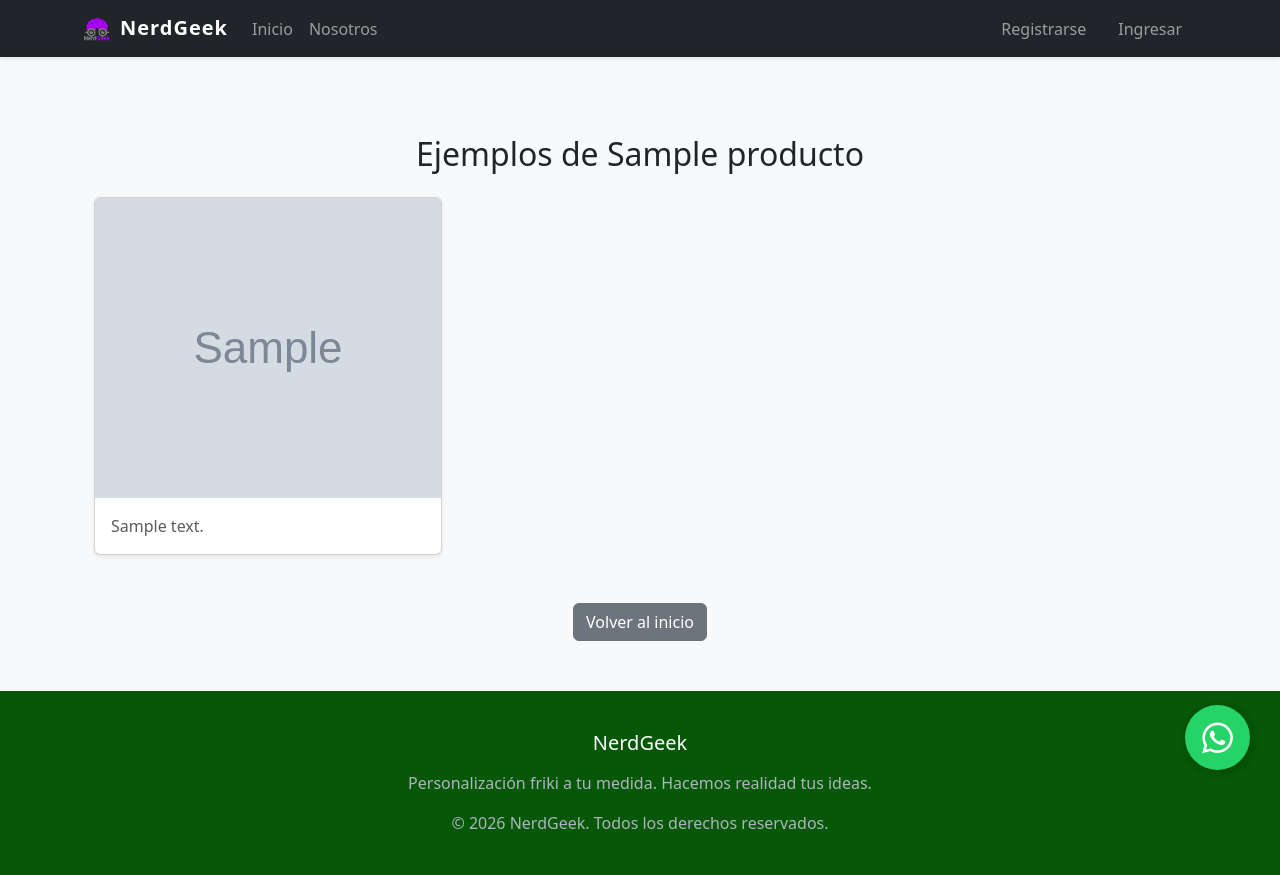
After one commit to Lperezhein/nerdgeekapp, a Django app: a page that uses tienda/templates/base.html in a window 1280 px wide. The commit adds this page. Run offline with Django 5.2, Linux system fonts and the light colour scheme; tables that the repository leaves empty hold one stand-in row (values such as "Sample post"); grey boxes marked "Sample" are stand-in pictures.

Commit message:
Implementación de galería de ejemplos clickeable y mejoras en admin

```diff
--- a/appnerdgeek/urls.py
+++ b/appnerdgeek/urls.py
@@ -28,3 +28,4 @@ urlpatterns = [
 
 if settings.DEBUG:
     urlpatterns += static(settings.MEDIA_URL, document_root=settings.MEDIA_ROOT)
+    urlpatterns += static(settings.STATIC_URL, document_root=settings.STATIC_ROOT)
--- a/tienda/models.py
+++ b/tienda/models.py
@@ -46,3 +46,13 @@ class MensajeChat(models.Model):
 
     def __str__(self):
         return f"Mensaje de {self.emisor} en Pedido #{self.pedido.id}"
+
+class Ejemplo(models.Model):
+    # Aquí hacemos la conexión. On_delete asegura que si borras el producto,
+    # se borren sus fotos de ejemplo.
+    producto = models.ForeignKey(Producto, on_delete=models.CASCADE, related_name='ejemplos')
+    imagen = models.ImageField(upload_to='ejemplos/')
+    descripcion = models.TextField(blank=True, null=True, help_text="Opcional: Breve descripción de este ejemplo")
+
+    def __str__(self):
+        return f"Ejemplo de {self.producto.nombre} ({self.id})"
--- a/tienda/templates/base.html
+++ b/tienda/templates/base.html
@@ -24,7 +24,7 @@
     <nav class="navbar navbar-expand-lg navbar-dark bg-dark shadow-sm sticky-top">
         <div class="container">
             <a class="navbar-brand" href="{% url 'home' %}">
-                <img src="{% static 'tienda/logo.png' %}" alt="Logo NerdGeek" height="30" class="d-inline-block align-text-top me-2">NerdGeek
+                <img src="{% static 'tienda/Logo.png' %}" alt="Logo NerdGeek" height="30" class="d-inline-block align-text-top me-2">NerdGeek
             </a>
             <button class="navbar-toggler" type="button" data-bs-toggle="collapse" data-bs-target="#navbarNav">
                 <span class="navbar-toggler-icon"></span>
@@ -43,12 +43,19 @@
                             <ul class="dropdown-menu dropdown-menu-end">
                                 <li><a class="dropdown-item" href="{% url 'mis_pedidos' %}">Mis Pedidos</a></li>
                                 <li><hr class="dropdown-divider"></li>
-                                <li><a class="dropdown-item text-danger" href="#">Cerrar Sesión</a></li>
+                                <li>
+                                    <form id="logout-form" action="{% url 'logout' %}" method="POST" style="display: none;">
+                                        {% csrf_token %}
+                                    </form>
+                                    <a class="dropdown-item text-danger" href="#" onclick="event.preventDefault(); document.getElementById('logout-form').submit();">
+                                        Cerrar Sesión
+                                    </a>
+                                </li>
                             </ul>
                         </li>
                     {% else %}
                         <a class="nav-link" href="{% url 'registro' %}">Registrarse</a>
-                        <a class="nav-link btn btn-outline-light ms-2 btn-sm px-3" href="#">Ingresar</a>
+                        <a class="nav-link btn btn-outline-light ms-2 btn-sm px-3" href="{% url 'login' %}">Ingresar</a>
                     {% endif %}
                 </div>
             </div>
@@ -66,7 +73,7 @@
             <div class="row">
                 <div class="col-md-12">
                     <h5 class="text-white mb-3">NerdGeek</h5>
-                    <p class="small">Personalización friki a tu medida. Hacemos realidad tus ideas.</p>
+                    <p class="large">Personalización friki a tu medida. Hacemos realidad tus ideas.</p>
                     <p class="mb-0">&copy; {% now "Y" %} NerdGeek. Todos los derechos reservados.</p>
                 </div>
             </div>
@@ -75,5 +82,35 @@
 
     <script src="https://cdn.jsdelivr.net/npm/bootstrap@5.3.0/dist/js/bootstrap.bundle.min.js"></script>
     {% block extra_js %}{% endblock %}
+    <a href="https://wa.me/56990559234" class="whatsapp-btn" target="_blank" rel="noopener noreferrer">
+    <i class="fab fa-whatsapp"></i>
+</a>
+
+<style>
+    .whatsapp-btn {
+        position: fixed;
+        bottom: 30px;      /* Distancia desde abajo */
+        right: 30px;       /* Distancia desde la derecha */
+        background-color: #25d366; /* Color oficial de WhatsApp */
+        color: white !important;
+        border-radius: 50px;
+        text-align: center;
+        font-size: 35px;
+        width: 65px;
+        height: 65px;
+        display: flex;
+        align-items: center;
+        justify-content: center;
+        z-index: 9999;     /* Para que siempre esté por encima de todo */
+        box-shadow: 2px 2px 10px rgba(0,0,0,0.2);
+        transition: transform 0.3s ease;
+        text-decoration: none;
+    }
+
+    .whatsapp-btn:hover {
+        transform: scale(1.1); /* Efecto de aumento al pasar el mouse */
+        background-color: #128c7e;
+    }
+</style>
 </body>
 </html>
--- a/tienda/templates/pedidos/crear_pedido.html
+++ b/tienda/templates/pedidos/crear_pedido.html
@@ -12,7 +12,7 @@
     <nav class="navbar navbar-dark bg-dark mb-4">
         <div class="container">
             <a class="navbar-brand" href="{% url 'home' %}">
-                <img src="{% static 'tienda/logo.png' %}" alt="Logo" width="30" height="30" class="d-inline-block align-text-top me-2">
+                <img src="{% static 'tienda Logo.png' %}" alt="Logo" width="30" height="30" class="d-inline-block align-text-top me-2">
                 NerdGeek
             </a>
         </div>
--- a/tienda/templates/registration/login.html
+++ b/tienda/templates/registration/login.html
@@ -14,7 +14,7 @@
                 <div class="card shadow">
                     <div class="card-body p-4">
                         <div class="text-center mb-4">
-                            <img src="{% static 'tienda/logo.png' %}" alt="Logo" width="60">
+                            <img src="{% static 'tienda/Logo.png' %}" alt="Logo" width="60">
                             <h4 class="mt-2">Bienvenido de nuevo</h4>
                         </div>
                         <form method="post">
--- a/tienda/templates/registration/registro.html
+++ b/tienda/templates/registration/registro.html
@@ -14,7 +14,7 @@
                 <div class="card shadow">
                     <div class="card-body p-4">
                         <div class="text-center mb-4">
-                            <img src="{% static 'tienda/logo.png' %}" alt="Logo" width="60">
+                            <img src="{% static 'tienda/Logo.png' %}" alt="Logo" width="60">
                             <h4 class="mt-2">Únete a NerdGeek</h4>
                         </div>
                         <form method="post">
--- /dev/null
+++ b/tienda/templates/tienda/galeria.html
@@ -0,0 +1,27 @@
+{% extends 'base.html' %}
+
+{% block content %}
+<div class="container mt-5">
+    <h2 class="text-center mb-4">Ejemplos de {{ tipo }}</h2>
+    <div class="row">
+        {% for ejemplo in ejemplos %}
+        <div class="col-md-4 mb-4">
+            <div class="card shadow-sm">
+                <img src="{{ ejemplo.imagen.url }}" class="card-img-top img-fluid"
+                     style="height: 300px; object-fit: cover;" alt="Ejemplo">
+                {% if ejemplo.descripcion %}
+                <div class="card-body">
+                    <p class="card-text text-muted">{{ ejemplo.descripcion }}</p>
+                </div>
+                {% endif %}
+            </div>
+        </div>
+        {% empty %}
+        <p class="text-center">No hay ejemplos disponibles para este tipo por ahora.</p>
+        {% endfor %}
+    </div>
+    <div class="text-center mt-4">
+        <a href="{% url 'home' %}" class="btn btn-secondary">Volver al inicio</a>
+    </div>
+</div>
+{% endblock %}
--- a/tienda/templates/tienda/nosotros.html
+++ b/tienda/templates/tienda/nosotros.html
@@ -1,4 +1,5 @@
 {% extends 'base.html' %}
+{% load static %}
 
 {% block title %}Nosotros - NerdGeek{% endblock %}
 
@@ -18,7 +19,7 @@
         <p>Utilizamos técnicas de sublimación y transfer de última generación para asegurar que tus diseños duren tanto como tu pasión.</p>
     </div>
     <div class="col-md-6 text-center">
-        <div class="p-5 bg-light rounded border">Aquí iría una foto del equipo o del taller</div>
+        <img src="{% static 'tienda/equipo.jpeg' %}" alt="Taller NerdGeek" class="img-fluid rounded shadow border">
     </div>
 </div>
 {% endblock %}
--- a/tienda/urls.py
+++ b/tienda/urls.py
@@ -1,4 +1,5 @@
 from django.urls import path
+from django.contrib.auth import views as auth_views
 from . import views
 
 urlpatterns = [
@@ -12,6 +13,10 @@ urlpatterns = [
 
     # Activación de cuenta por email
     path('activate/<uidb64>/<token>/', views.activate, name='activate'),
+
+    # RUTAS PARA LOGIN Y LOGOUT (Añade estas si no están)
+    path('login/', auth_views.LoginView.as_view(template_name='registration/login.html'), name='login'),
+    path('logout/', auth_views.LogoutView.as_view(next_page='home'), name='logout'),
 
     # Ruta para iniciar el pedido de un producto específico (ej: /producto/5/comprar/)
     path('producto/<int:pk>/comprar/', views.CrearPedidoView.as_view(), name='crear_pedido'),
@@ -27,4 +32,6 @@ urlpatterns = [
 
     # Ruta para cambiar el estado (Solo Admin)
     path('pedido/<int:pk>/cambiar-estado/<str:nuevo_estado>/', views.cambiar_estado_pedido, name='cambiar_estado'),
+
+    path('galeria/<str:tipo_producto>/', views.galeria_ejemplos, name='galeria_ejemplos'),
 ]
--- a/tienda/views.py
+++ b/tienda/views.py
@@ -15,6 +15,8 @@ from django.contrib.auth.tokens import default_token_generator
 from django.contrib.auth.models import User
 import urllib.request
 import urllib.parse
+from django.contrib import messages
+from .models import Ejemplo
 
 from .models import Producto, Pedido, MensajeChat
 from .forms import PedidoForm, MensajeChatForm, RegistroUsuarioForm
@@ -45,14 +47,21 @@ def registro(request):
                 'token': default_token_generator.make_token(user),
             })
             to_email = form.cleaned_data.get('email')
-            email = EmailMessage(mail_subject, message, to=[to_email])
+            from_email = 'lperezhein@gmail.com'
+            email = EmailMessage(mail_subject, message,from_email, to=[to_email])
+
+            # --- AGREGA ESTA LÍNEA AQUÍ ---
+            email.content_subtype = "html"
+            # ------------------------------
+
             try:
                 email.send()
             except Exception as e:
-                user.delete()  # Revertimos el registro si falla el correo
-                return HttpResponse(f'<h3>Error al enviar el correo.</h3><p>No se pudo establecer conexión con el servidor de correo. Por favor verifica la configuración. <br>Error: {e}</p>')
+                user.delete()
+                return HttpResponse(f'Error: {e}')
 
-            return HttpResponse('<h3>Registro casi completo.</h3><p>Por favor confirma tu correo electrónico para activar tu cuenta.</p>')
+            return render(request, 'registration/registro_exitoso.html', {'email': to_email})
+
     else:
         form = RegistroUsuarioForm()
     return render(request, 'registration/registro.html', {'form': form})
@@ -68,6 +77,7 @@ def activate(request, uidb64, token):
         user.is_active = True
         user.save()
         login(request, user)
+        messages.success(request, "¡Cuenta activada con éxito! Bienvenido a NerdGeek.") # Opcional
         return redirect('home')
     else:
         return HttpResponse('El link de activación es inválido o ha expirado.')
@@ -209,3 +219,16 @@ def cambiar_estado_pedido(request, pk, nuevo_estado):
             print(f"Error enviando notificación de correo: {e}")
 
     return redirect('detalle_pedido', pk=pk)
+
+def galeria_ejemplos(request, tipo_producto):
+    # Primero buscamos el producto por su nombre
+    producto_obj = get_object_or_404(Producto, nombre=tipo_producto)
+
+    # Luego traemos todos los ejemplos asociados a ese producto
+    ejemplos = producto_obj.ejemplos.all()
+
+    context = {
+        'ejemplos': ejemplos,
+        'tipo': producto_obj.nombre
+    }
+    return render(request, 'tienda/galeria.html', context)
```
Also changed, not shown: appnerdgeek/settings.py (+12 -1 lines), tienda/admin.py (+20 -2 lines), tienda/templates/registration/acc_active_email.html (+29 -3 lines), tienda/templates/registration/registro_exitoso.html (added, +63 -0 lines), tienda/templates/tienda/home.html (+16 -13 lines), tienda/migrations/0002_ejemplo.py (added), tienda/migrations/0003_remove_ejemplo_tipo_ejemplo_producto_and_more.py (added), tienda/static/tienda/equipo.jpeg (added), tienda/templates/pedidos/detalle_pedido.html (line endings or trailing spaces).
